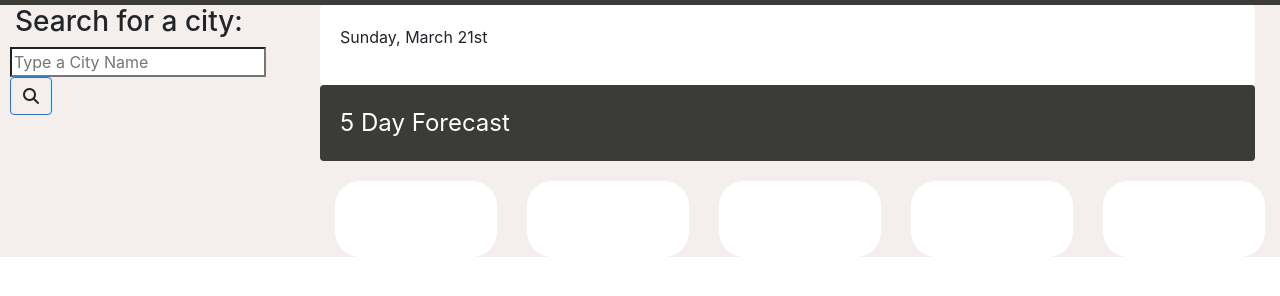
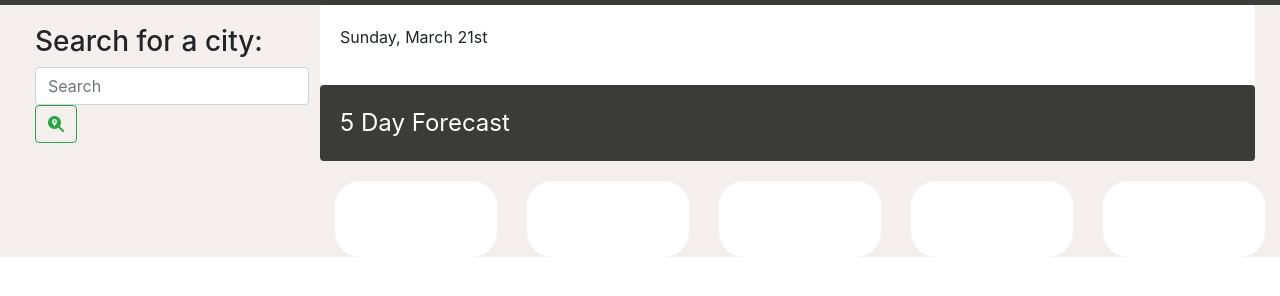
Before and after one commit to MichelleHirano/Weather-Dashboard, a plain HTML site: page index.html in a window 1280 px wide. Shown: the part 86-382 px from the top of the page. Drawn offline with nearby package versions, Linux system fonts and the light colour scheme; no server answers.

Commit message:
change input element to form element to get info asynchronously

```diff
--- a/assets/script.js
+++ b/assets/script.js
@@ -2,21 +2,6 @@
 var apiKey = '&appid=0352e48c79b86836d1e46ddfaf45a3ac';
 var city = localStorage.getItem('lastresult');
 
-//search field
-var searchInput = document.querySelector('.input');
-var searchOutput = document.querySelector('.output');
-var searchButton = document.querySelector('.search');
-
-searchButton.addEventListener('click', searchFunction);
-
-function searchFunction(){
-    localStorage.setItem('inputcontent-' + searchInput.nodeValue, searchInput.value);
-    localStorage.setItem('lastresult', searchInput.value);
-
-    for (var i = 0; i < localStorage.length; i++){
-        $(".output").append("<p class='cityresult'>" + localStorage.getItem(localStorage.key(i)) + "</p>");
-    }
-}
 
 
 
@@ -116,11 +101,30 @@ $.ajax({
 
         });
 
-var currentDay = moment().format("dddd, MMMM Do");
 
-function insertCurrentDay() {
-    $(".current-date").text(currentDay);
-};
+
+//search field
+var searchInput = document.querySelector('.input');
+var searchOutput = document.querySelector('.output');
+var searchButton = document.querySelector('.search');
+
+searchButton.addEventListener('click', searchFunction);
+
+function searchFunction(){
+    localStorage.setItem('inputcontent-' + searchInput.nodeValue, searchInput.value);
+    localStorage.setItem('lastresult', searchInput.value);
+}
+
+    for (var i = 0; i < localStorage.length; i++){
+        $(".output").append("<p class='cityresult'>" + localStorage.getItem(localStorage.key(i)) + "</p>");
+    }
+
+
+    var currentDay = moment().format("dddd, MMMM Do");
+
+    function insertCurrentDay() {
+        $(".current-date").text(currentDay);
+    };
 
 insertCurrentDay();
 
--- a/index.html
+++ b/index.html
@@ -26,13 +26,17 @@
             <!--Search-->
             <div class="col-md-3" id="search">
                 <div class="cities-search">
+                    <div class="card-body">
                     <h3 class="seach-title">Search for a city:</h3>
-                        <div class="form-row">
-                            <input class = "form-inline mr-sm-2 input" type="search" id="search-city" placeholder="Type a City Name">
-                            <button class='btn border-primary my-2 my-sm-0  search' id='search-button' type='submit'><i class="fas fa-search"></i></button>
-                        </div>
+                        <form class="form-inline">
+                            <input class="form-control mr-sm-2 input" type="search" placeholder="Search" aria-label="Search">
+                            <button class="btn btn-outline-success my-2 my-sm-0 search" type="submit">
+                                <i class="fas fa-search-location"></i>
+                            </button>
+                        </form>
 
                     <div class="output"></div>
+                    </div>
                 </div>
             </div>
 
```
